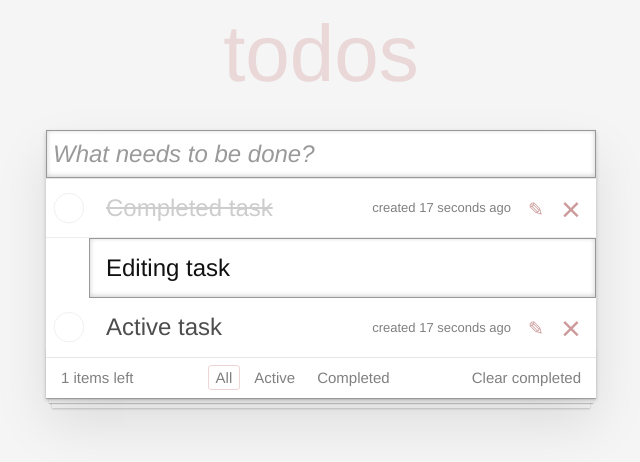
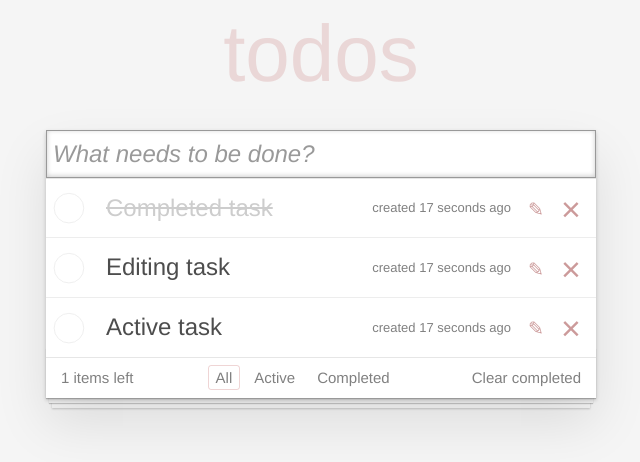
Before and after one commit to HeidvaldHalvardson/todo-list-kata, a React (Create React App) app: page / in a window 1280 px wide. Shown: the top 462 px of the page, without its empty margins (319-959 px from the left). Built offline with nearby package versions, Linux system fonts and the light colour scheme.

Commit message:
Лекция 1.4.9 React: TODO App #2 - Интерактив

```diff
--- a/src/components/App/App.jsx
+++ b/src/components/App/App.jsx
@@ -5,20 +5,44 @@ import Header from "../Header/Header";
 import Main from "../Main/Main";
 import Footer from "../Footer/Footer";
 
-const tasks = [
-  {text: 'Completed task', active: true, edit: false, id: 0},
-  {text: 'Editing task', active: false, edit: true, id: 1},
-  {text: 'Active task', active: false, edit: false, id: 2}
+export default class App extends React.Component {
+
+  state = {
+    tasks: [
+      {text: 'Completed task', active: true, edit: false, id: 1},
+      {text: 'Editing task', active: false, edit: false, id: 2},
+      {text: 'Active task', active: false, edit: false, id: 3}
     ]
+  }
 
-const App = () => {
+  itemDelete (id) {
+    this.setState(({tasks}) => {
+      const index = tasks.findIndex(item => item.id === id)
+      const newTasks = [...tasks.slice(0, index), ...tasks.slice(index + 1)]
+      return {
+        tasks: newTasks
+      }
+    })
+  }
+
+  onLabelClick (id) {
+    this.setState(({tasks}) => {
+      const index = tasks.findIndex(item => item.id === id)
+      const newTasks = JSON.parse(JSON.stringify(tasks))
+      newTasks[index].active = !newTasks[index].active
+      return {
+        tasks: newTasks
+      }
+    })
+  }
+
+  render() {
     return (
       <div className="todoapp">
         <Header title="todos" />
-      <Main tasks={tasks} />
+        <Main tasks={this.state.tasks} onDeleted={ (id) => this.itemDelete(id) } onLabelClick={ (id) => this.onLabelClick(id) } />
         <Footer />
       </div>
     )
   }
-
-export default App
+}
--- a/src/components/Main/Main.jsx
+++ b/src/components/Main/Main.jsx
@@ -2,10 +2,10 @@ import React from "react";
 import "./Main.css"
 import TaskList from "./TaskList/TaskList";
 
-const Main = ({tasks}) => {
+const Main = ({tasks, onDeleted, onLabelClick}) => {
   return (
     <main className="main">
-      <TaskList tasks={tasks}/>
+      <TaskList tasks={tasks} onDeleted={onDeleted} onLabelClick={onLabelClick}/>
     </main>
   )
 }
--- a/src/components/Main/Task/Task.jsx
+++ b/src/components/Main/Task/Task.jsx
@@ -1,7 +1,8 @@
 import React from 'react';
 import "./Task.css"
 
-const Task = ({props}) => {
+const Task = ({props, onDeleted, onLabelClick}) => {
+
   return (
     <li
       key={props.id}
@@ -13,11 +14,17 @@ const Task = ({props}) => {
         <div className="view">
           <input className="toggle" type="checkbox"/>
           <label>
-            <span className="description">{props.text}</span>
+            <span
+              className="description"
+              onClick={ onLabelClick }>
+              {props.text}
+            </span>
             <span className="created">created 17 seconds ago</span>
           </label>
           <button className="icon icon-edit" />
-          <button className="icon icon-destroy" />
+          <button
+            className="icon icon-destroy"
+            onClick={ onDeleted } />
         </div>
       }
     </li>
--- a/src/components/Main/TaskList/TaskList.jsx
+++ b/src/components/Main/TaskList/TaskList.jsx
@@ -2,12 +2,12 @@ import React from 'react';
 import "./TaskList.css"
 import Task from "../Task/Task";
 
-const TaskList = ({tasks}) => {
+const TaskList = ({tasks, onDeleted, onLabelClick}) => {
   return (
     <ul className="todo-list">
       {
         tasks.map(task => {
-          return <Task props={task} />
+          return <Task key={task.id} props={task} onDeleted={() => onDeleted(task.id)}  onLabelClick={ () => onLabelClick(task.id)}/>
         })
       }
     </ul>
```
Lines whose indentation alone changed are shown as unchanged.
